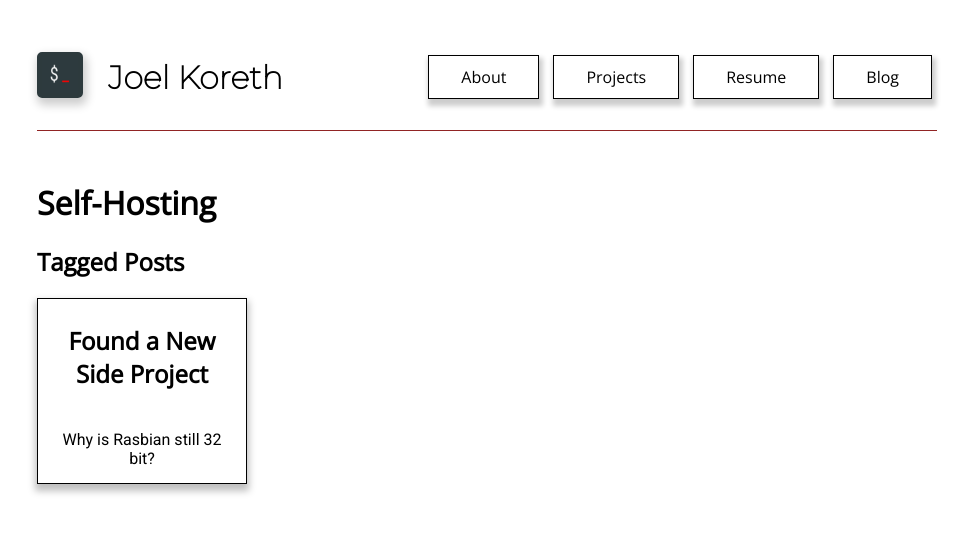
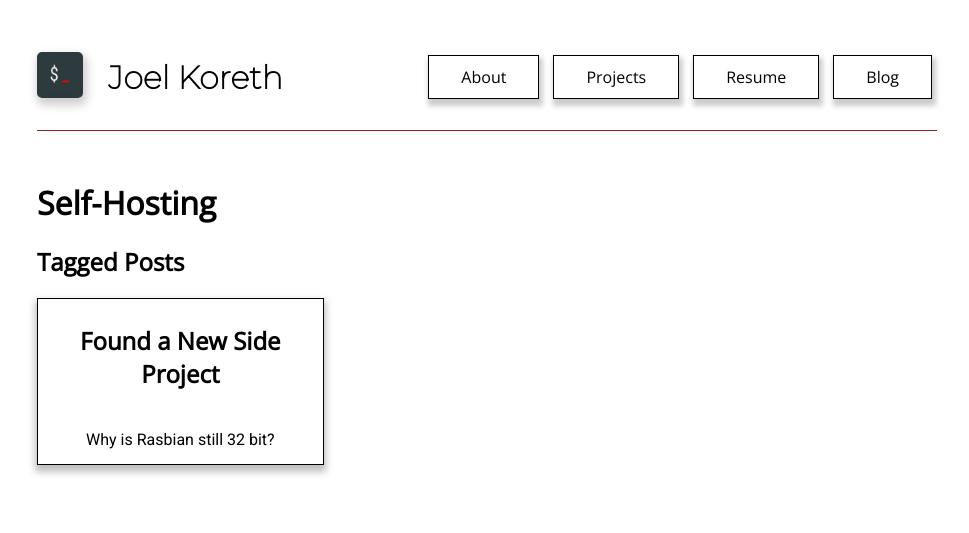
Before and after one commit to j-koreth/j-koreth.github.io, a Jekyll site: the page built from _mytags/self-hosting.md, in a window 1280 px wide. Shown: the top 533 px of the page, without its empty margins (153-1122 px from the left). Built offline with Jekyll 4.4.1, drawn with Linux system fonts in a browser that asks for light colours.

Commit message:
mobile layout

```diff
--- a/_includes/fonts.html
+++ b/_includes/fonts.html
@@ -1,3 +1,3 @@
+<link rel="preconnect" href="https://fonts.gstatic.com">
 <link href="https://fonts.googleapis.com/css2?family=Montserrat:wght@100&display=swap" rel="stylesheet">
-<link rel="preconnect" href="https://fonts.gstatic.com">
 <link href="https://fonts.googleapis.com/css2?family=Open+Sans:wght@300&family=Roboto&display=swap" rel="stylesheet">
--- a/_layouts/mytag.html
+++ b/_layouts/mytag.html
@@ -32,7 +32,7 @@ layout: default
 <h2> Tagged Posts </h2>
 
 
-<ul class="listofposts" style="grid-template-columns: repeat(4, 1fr);">
+<ul class="listofposts" style="">
   {% for post in taggedposts %}
     <li class="container" style="min-height: 0;">
         <div>
```
Also changed, not shown: 15 other files.
